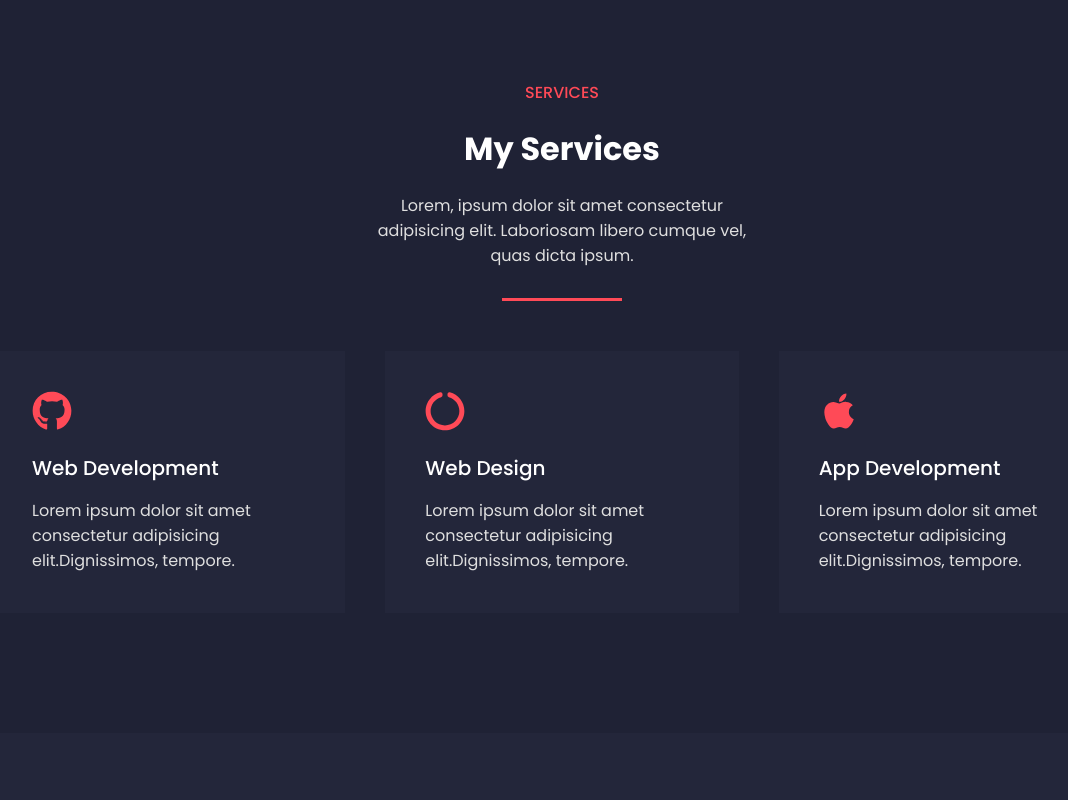
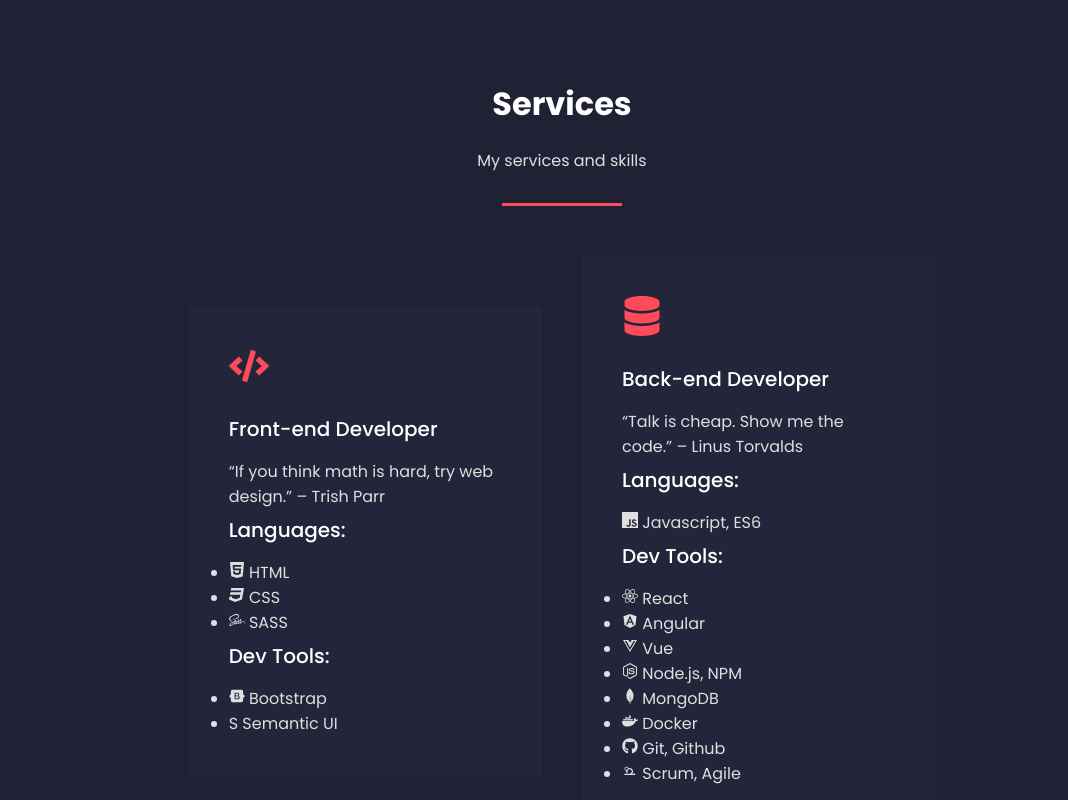
Before and after one commit to uzunyusuf/portfolio-react, a React (Create React App) app: page / in a window 1280 px wide. Shown: the part 840-1640 px from the top of the page, without its empty margins (78-1146 px from the left). Built offline with nearby package versions, Linux system fonts and the light colour scheme.

Commit message:
add skills

```diff
--- a/src/App.css
+++ b/src/App.css
@@ -75,6 +75,8 @@ body {
   display: flex;
   width: 100%;
   flex-wrap: wrap;
+  align-items: center;
+  justify-content: center;
 }
 .col-6 {
   width: 50%;
@@ -210,6 +212,7 @@ body {
   font-size: 20px;
   font-weight: 500;
   margin-bottom: 15px;
+  margin-top: 6px;
 }
 .services__box-p {
   font-size: 16px;
--- a/src/components/Services.js
+++ b/src/components/Services.js
@@ -6,22 +6,43 @@ import {
   FaApple,
   FaSearchDollar,
   FaFileVideo,
+  FaCode,
+  FaDatabase,
+  FaReact,
+  FaNodeJs,
+  FaBootstrap,
+  FaCss3,
+  FaSass,
+  FaAngular,
+  FaVuejs,
+  FaDocker,
+
 } from "react-icons/fa";
+import { SiMongodb, SiJavascript, SiHtml5 } from 'react-icons/si'
+import { DiScrum } from 'react-icons/di'
 
 const Services = () => {
   const [header] = React.useState({
-    mainHeader: "SERVICES",
-    subHeading: "My Services",
+    subHeading: "Services",
     text:
-      "Lorem, ipsum dolor sit amet consectetur adipisicing elit. Laboriosam libero cumque vel, quas dicta ipsum.",
+      "My services and skills",
   });
   const [state] = React.useState([
     {
       id: 1,
-      icon: <FaGithub className="commonIcons" />,
-      heading: "Web Development",
+      icon: <FaCode className="commonIcons" />,
+      heading: "Front-end Developer",
       text:
-        "Lorem ipsum dolor sit amet consectetur adipisicing elit.Dignissimos, tempore.",
+        "“If you think math is hard, try web design.” – Trish Parr",
+      headingtwo: 'Languages:',
+      language: <ul><li><SiHtml5 /> HTML</li>
+        <li><FaCss3 /> CSS</li>
+        <li><FaSass /> SASS</li></ul>,
+      headingthree: 'Dev Tools:',
+      devtools: <ul><li> <FaBootstrap /> Bootstrap</li>
+        <li>S Semantic UI</li>
+
+      </ul>,
     },
     // {
     //   id: 2,
@@ -32,18 +53,30 @@ const Services = () => {
     // },
     {
       id: 3,
-      icon: <FaCircleNotch className="commonIcons" />,
-      heading: "Web Design",
+      icon: <FaDatabase className="commonIcons" />,
+      heading: "Back-end Developer",
       text:
-        "Lorem ipsum dolor sit amet consectetur adipisicing elit.Dignissimos, tempore.",
+        "“Talk is cheap. Show me the code.” – Linus Torvalds",
+      headingtwo: 'Languages:',
+      language: <p><SiJavascript /> Javascript, ES6</p>,
+      headingthree: 'Dev Tools:',
+      devtools: <ul><li> <FaReact /> React</li>
+        <li> <FaAngular /> Angular</li>
+        <li> <FaVuejs /> Vue</li>
+        <li> <FaNodeJs /> Node.js, NPM</li>
+        <li> <SiMongodb /> MongoDB</li>
+        <li> <FaDocker /> Docker</li>
+        <li> <FaGithub /> Git, Github</li>
+        <li> <DiScrum /> Scrum, Agile</li>
+      </ul>,
     },
-    {
-      id: 4,
-      icon: <FaApple className="commonIcons" />,
-      heading: "App Development",
-      text:
-        "Lorem ipsum dolor sit amet consectetur adipisicing elit.Dignissimos, tempore.",
-    },
+    // {
+    //   id: 4,
+    //   icon: <FaApple className="commonIcons" />,
+    //   heading: "App Development",
+    //   text:
+    //     "Lorem ipsum dolor sit amet consectetur adipisicing elit.Dignissimos, tempore.",
+    // },
     // {
     //   id: 5,
     //   icon: <FaFileVideo className="commonIcons" />,
@@ -78,6 +111,10 @@ const Services = () => {
                   {info.icon}
                   <div className="services__box-header">{info.heading}</div>
                   <div className="services__box-p">{info.text}</div>
+                  <div className="services__box-header">{info.headingtwo}</div>
+                  <div className="services__box-p">{info.language}</div>
+                  <div className="services__box-header">{info.headingthree}</div>
+                  <div className="services__box-p">{info.devtools}</div>
                 </div>
               </div>
             ))}
```
Also changed, not shown: 1 other file (tests, documents, lock files or other folders).
